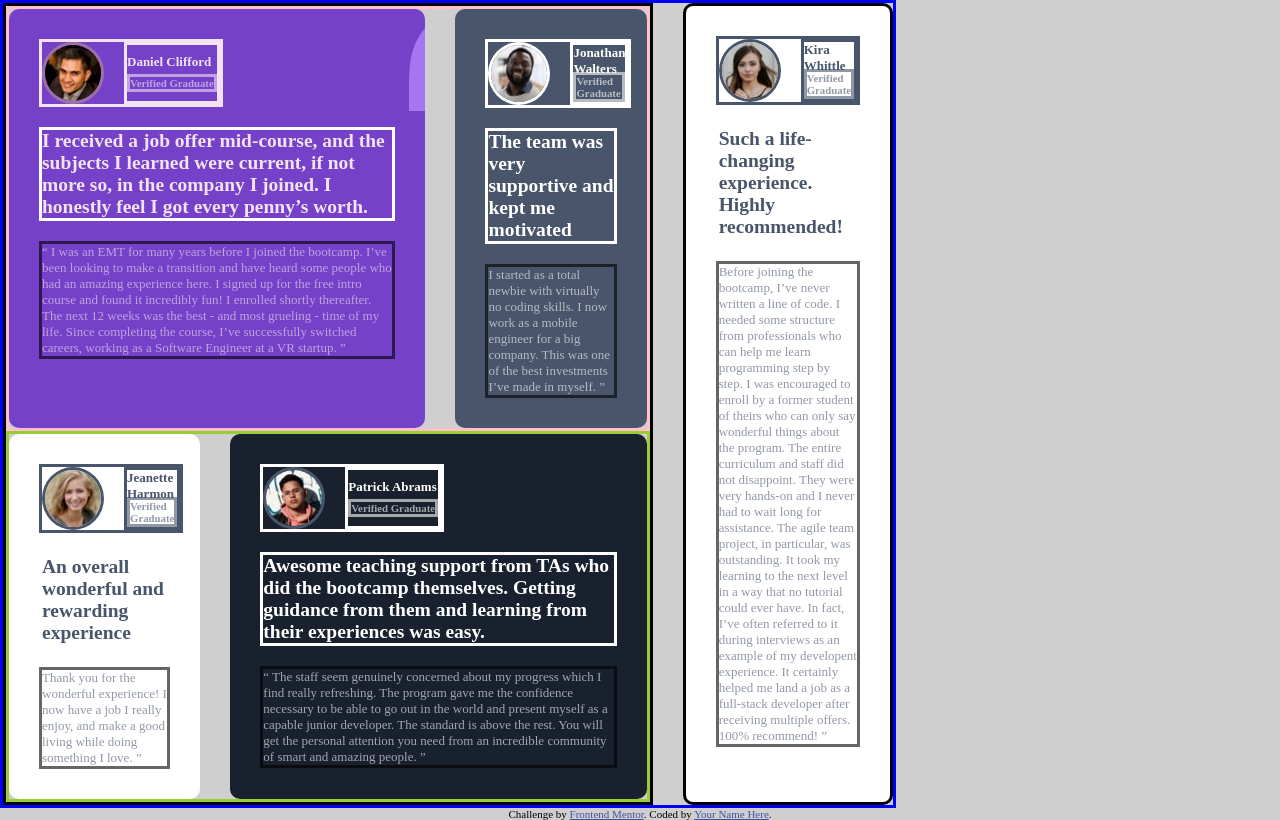
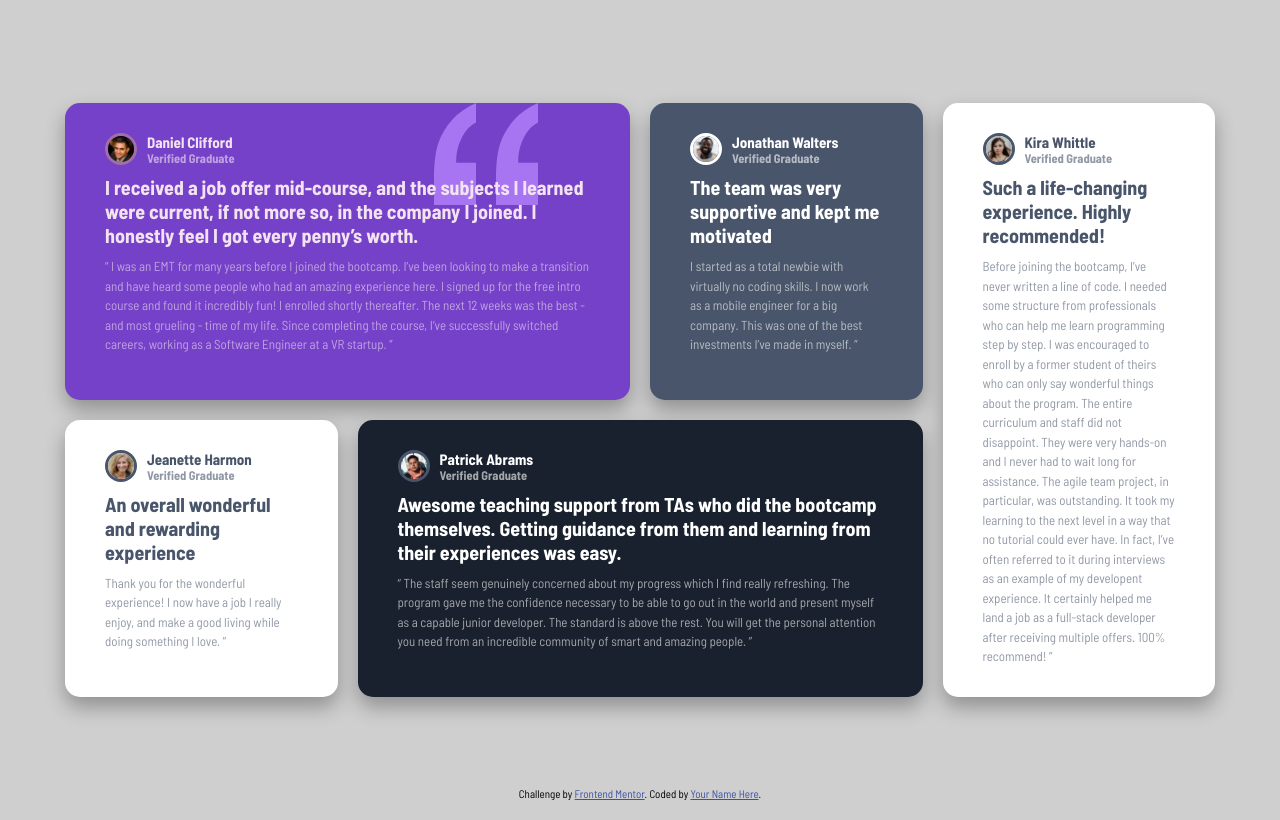
Before and after one commit to cristianccgg/Testimonials-grid-section-main, a plain HTML site: page index.html in a window 1280 px wide. Drawn offline with Linux system fonts and the light colour scheme.

Commit message:
Updated medias

```diff
--- a/index.html
+++ b/index.html
@@ -10,6 +10,12 @@
       type="image/png"
       sizes="32x32"
       href="./images/favicon-32x32.png"
+    />
+    <link rel="preconnect" href="https://fonts.googleapis.com" />
+    <link rel="preconnect" href="https://fonts.gstatic.com" crossorigin />
+    <link
+      href="https://fonts.googleapis.com/css2?family=Barlow+Semi+Condensed:ital,wght@0,100;0,200;0,300;0,400;0,500;0,600;0,700;0,800;0,900;1,100;1,200;1,300;1,400;1,500;1,600;1,700;1,800;1,900&display=swap"
+      rel="stylesheet"
     />
     <link rel="stylesheet" href="styles.css" />
     <title>Frontend Mentor | Testimonial section exercise</title>
@@ -27,15 +33,9 @@
   </head>
   <body>
     <main>
-      <div class="main-container">
-        <div class="left-containers">
-          <div class="upper-containers">
-            <section class="purple-container">
+      <section class="card purple">
         <div class="author-info-container">
-                <img
-                  class="author-image-purple"
-                  src="/images/image-daniel.jpg"
-                />
+          <img class="img author-image-purple" src="/images/image-daniel.jpg" />
           <div class="name-description-container">
             <h4 class="author">Daniel Clifford</h4>
             <h5 class="verified">Verified Graduate</h5>
@@ -43,29 +43,25 @@
         </div>
         <div class="purple-info">
           <h1 class="h1-white">
-                  I received a job offer mid-course, and the subjects I learned
-                  were current, if not more so, in the company I joined. I
-                  honestly feel I got every penny’s worth.
+            I received a job offer mid-course, and the subjects I learned were
+            current, if not more so, in the company I joined. I honestly feel I
+            got every penny’s worth.
           </h1>
 
           <p class="paragraph">
-                  “ I was an EMT for many years before I joined the bootcamp.
-                  I’ve been looking to make a transition and have heard some
-                  people who had an amazing experience here. I signed up for the
-                  free intro course and found it incredibly fun! I enrolled
-                  shortly thereafter. The next 12 weeks was the best - and most
-                  grueling - time of my life. Since completing the course, I’ve
-                  successfully switched careers, working as a Software Engineer
-                  at a VR startup. ”
+            “ I was an EMT for many years before I joined the bootcamp. I’ve
+            been looking to make a transition and have heard some people who had
+            an amazing experience here. I signed up for the free intro course
+            and found it incredibly fun! I enrolled shortly thereafter. The next
+            12 weeks was the best - and most grueling - time of my life. Since
+            completing the course, I’ve successfully switched careers, working
+            as a Software Engineer at a VR startup. ”
           </p>
         </div>
       </section>
-            <section class="grey-container">
+      <section class="card grey">
         <div class="author-info-container">
-                <img
-                  class="author-image-grey"
-                  src="/images/image-jonathan.jpg"
-                />
+          <img class="img author-image-grey" src="/images/image-jonathan.jpg" />
           <div class="name-description-container">
             <h4 class="author">Jonathan Walters</h4>
             <h5 class="verified">Verified Graduate</h5>
@@ -76,19 +72,16 @@
             The team was very supportive and kept me motivated
           </h1>
           <p class="paragraph">
-                  I started as a total newbie with virtually no coding skills. I
-                  now work as a mobile engineer for a big company. This was one
-                  of the best investments I’ve made in myself. ”
+            I started as a total newbie with virtually no coding skills. I now
+            work as a mobile engineer for a big company. This was one of the
+            best investments I’ve made in myself. ”
           </p>
         </div>
       </section>
-          </div>
-
-          <div class="lower-containers">
-            <section class="white-container">
+      <section class="card white">
         <div class="author-info-container">
           <img
-                  class="author-image-white"
+            class="img author-image-white"
             src="/images/image-jeanette.jpg"
           />
           <div class="name-description-container">
@@ -102,18 +95,14 @@
           </h1>
 
           <p class="paragraph">
-                  Thank you for the wonderful experience! I now have a job I
-                  really enjoy, and make a good living while doing something I
-                  love. ”
+            Thank you for the wonderful experience! I now have a job I really
+            enjoy, and make a good living while doing something I love. ”
           </p>
         </div>
       </section>
-            <section class="black-container">
+      <section class="card black">
         <div class="author-info-container">
-                <img
-                  class="author-image-black"
-                  src="/images/image-patrick.jpg"
-                />
+          <img class="img author-image-black" src="/images/image-patrick.jpg" />
           <div class="name-description-container">
             <h4 class="author">Patrick Abrams</h4>
             <h5 class="verified">Verified Graduate</h5>
@@ -121,26 +110,24 @@
         </div>
         <div class="black-info">
           <h1 class="h1-white">
-                  Awesome teaching support from TAs who did the bootcamp
-                  themselves. Getting guidance from them and learning from their
-                  experiences was easy.
+            Awesome teaching support from TAs who did the bootcamp themselves.
+            Getting guidance from them and learning from their experiences was
+            easy.
           </h1>
 
           <p class="paragraph">
-                  “ The staff seem genuinely concerned about my progress which I
-                  find really refreshing. The program gave me the confidence
-                  necessary to be able to go out in the world and present myself
-                  as a capable junior developer. The standard is above the rest.
-                  You will get the personal attention you need from an
-                  incredible community of smart and amazing people. ”
+            “ The staff seem genuinely concerned about my progress which I find
+            really refreshing. The program gave me the confidence necessary to
+            be able to go out in the world and present myself as a capable
+            junior developer. The standard is above the rest. You will get the
+            personal attention you need from an incredible community of smart
+            and amazing people. ”
           </p>
         </div>
       </section>
-          </div>
-        </div>
-        <section class="long-container">
+      <section class="card long">
         <div class="author-info-container">
-            <img class="author-image-long" src="/images/image-kira.jpg" />
+          <img class="img author-image-long" src="/images/image-kira.jpg" />
           <div class="name-description-container">
             <h4 class="author">Kira Whittle</h4>
             <h5 class="verified">Verified Graduate</h5>
@@ -157,19 +144,17 @@
             programming step by step. I was encouraged to enroll by a former
             student of theirs who can only say wonderful things about the
             program. The entire curriculum and staff did not disappoint. They
-              were very hands-on and I never had to wait long for assistance.
-              The agile team project, in particular, was outstanding. It took my
+            were very hands-on and I never had to wait long for assistance. The
+            agile team project, in particular, was outstanding. It took my
             learning to the next level in a way that no tutorial could ever
             have. In fact, I’ve often referred to it during interviews as an
             example of my developent experience. It certainly helped me land a
-              job as a full-stack developer after receiving multiple offers.
-              100% recommend! ”
+            job as a full-stack developer after receiving multiple offers. 100%
+            recommend! ”
           </p>
         </div>
       </section>
-      </div>
     </main>
-
     <div class="attribution">
       Challenge by
       <a href="https://www.frontendmentor.io?ref=challenge" target="_blank"
--- a/styles.css
+++ b/styles.css
@@ -9,118 +9,117 @@
   --main--very-dark-grayish-blue: hsl(217, 19%, 35%);
   --main--very-dark-blackish-blue: hsl(219, 29%, 14%);
   --main--white: hsl(0, 0%, 100%);
-
   --main--light-gray: hsl(0, 0%, 81%);
   --main--light-grayish-blue: hsl(210, 46%, 95%);
 }
 body {
   background-color: var(--main--light-gray);
-  width: 100%;
-  max-height: 100vh;
   font-size: 13px;
+  display: flex;
+  justify-content: center;
+  align-items: center;
+  min-height: 100vh;
+  font-family: "Barlow Semi Condensed", sans-serif;
 }
 
-/* containers one by one */
+main {
+  display: grid;
+  max-width: 1150px;
+  grid-template-columns: repeat(4, 1fr);
+  grid-template-rows: repeat(2, min-content);
+  grid-gap: 20px;
+}
+
+.card {
+  display: flex;
+  flex-direction: column;
+  box-shadow: 0 10px 20px rgba(0, 0, 0, 0.3);
+  border-radius: 15px;
+  padding: 30px 40px;
+}
 
 .author-info-container {
   display: flex;
-  justify-content: flex-start;
-  column-gap: 20px;
-  width: fit-content;
-  border: solid;
+  align-items: center;
+  margin-bottom: 10px;
+}
+
+img {
+  width: 32px;
+  height: 32px;
+  border-radius: 50%;
+  margin-right: 10px;
 }
 
 .name-description-container {
   display: flex;
   flex-direction: column;
-  justify-content: space-evenly;
-  border: solid;
+  justify-content: space-between;
+  font-weight: 600;
+  font-size: 15px;
 }
 
 .verified {
   opacity: 60%;
-  margin-top: -5px;
-  border: solid;
 }
 
 .h1-white {
-  margin: 20px 0px;
-  border: solid white;
+  font-size: 20px;
+  margin-bottom: 10px;
 }
 .paragraph {
-  width: 100%;
-  height: 100%;
   opacity: 60%;
-  text-wrap: wrap;
-  border: solid black;
+  line-height: 1.5;
 }
 
-.purple-container {
-  width: 70%;
+.purple {
+  grid-column: 1/3;
   background-color: var(--main--moderate-violet);
-  border-radius: 10px;
-  padding: 30px;
   background-image: url(/images/bg-pattern-quotation.svg);
   background-repeat: no-repeat;
-  background-position: top right;
-  background-position-x: 400px;
+  background-position: 80% 0;
   color: rgb(242, 226, 242);
 }
 
 .author-image-purple {
-  border-radius: 50%;
   border: 3px solid rgb(159, 112, 166);
 }
 
-.grey-container {
-  width: 30%;
+.grey {
+  grid-column: 3/4;
   background-color: var(--main--very-dark-grayish-blue);
-  border-radius: 10px;
-  padding: 30px;
   color: white;
 }
 
 .author-image-grey {
-  width: auto;
-  border-radius: 50%;
   border: 3px solid white;
 }
 
-.white-container {
-  max-width: 30%;
-  margin: 0px;
+.white {
+  grid-column: 1/2;
   background-color: var(--main--white);
-  border-radius: 10px;
-  padding: 30px;
   color: var(--main--very-dark-grayish-blue);
 }
 
 .author-image-white {
-  border-radius: 50%;
   border: 3px solid var(--main--very-dark-grayish-blue);
 }
 
-.black-container {
-  max-width: 70%;
+.black {
+  grid-column: 2/4;
   background-color: var(--main--very-dark-blackish-blue);
-  border-radius: 10px;
-  padding: 30px;
   color: var(--main--white);
 }
 
 .author-image-black {
-  width: auto;
-  border-radius: 50%;
   border: 3px solid var(--main--very-dark-grayish-blue);
 }
 
-.long-container {
-  width: 30%;
+.long {
+  grid-row: 1/3;
+  grid-column: 4/5;
   background-color: var(--main--white);
-  border-radius: 10px;
-  padding: 30px;
   color: var(--main--very-dark-grayish-blue);
-  border: black solid;
 }
 
 .author-image-long {
@@ -128,32 +127,53 @@ body {
   border: 3px solid var(--main--very-dark-grayish-blue);
 }
 
-/* End containers one by one */
-
-.main-container {
-  display: flex;
-  gap: 30px;
-  border: solid blue;
-  width: 70%;
-  height: 70%;
+.attribution {
+  position: absolute;
+  bottom: 0;
 }
 
-.upper-containers {
-  display: flex;
-  border: solid pink;
-  gap: 30px;
+/* media queries */
+
+@media (max-width: 1024px) {
+  body {
+    padding: 20px;
+    position: absolute;
+  }
+
+  main {
+    grid-template-columns: repeat(3, 1fr);
+    grid-template-rows: repeat(3, min-content);
+  }
+
+  .purple {
+    grid-column: 1/3;
+  }
+
+  .grey {
+    grid-column: 3/4;
+  }
+
+  .long {
+    grid-column: 1/4;
+    grid-row: 4/5;
+  }
+
+  .attribution {
+    position: absolute;
+    bottom: 0;
+  }
 }
 
-.lower-containers {
-  display: flex;
-  gap: 30px;
-  border: yellowgreen solid;
+@media (max-width: 768px) {
+  main {
+    margin-top: 20px;
+    grid-template-columns: repeat(auto-fill, minmax(50%, 1fr));
+    grid-template-rows: minmax(auto, auto);
+  }
+
+  .card {
+    grid-column: unset;
+    grid-row: unset;
+    margin-bottom: 20px;
+  }
 }
-
-.left-containers {
-  display: flex;
-  flex-direction: column;
-  justify-content: space-between;
-  padding: 0;
-  border: black solid;
-}
```
Lines whose indentation alone changed are shown as unchanged.
